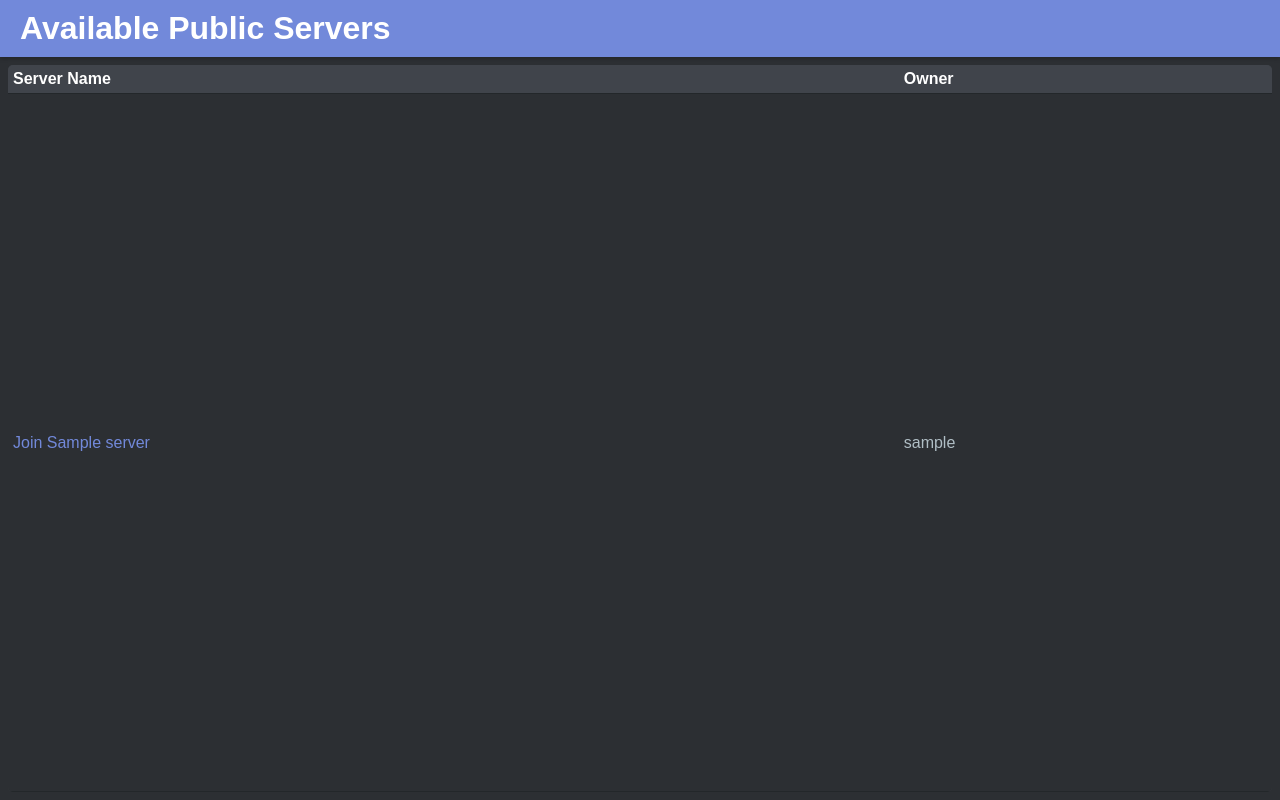
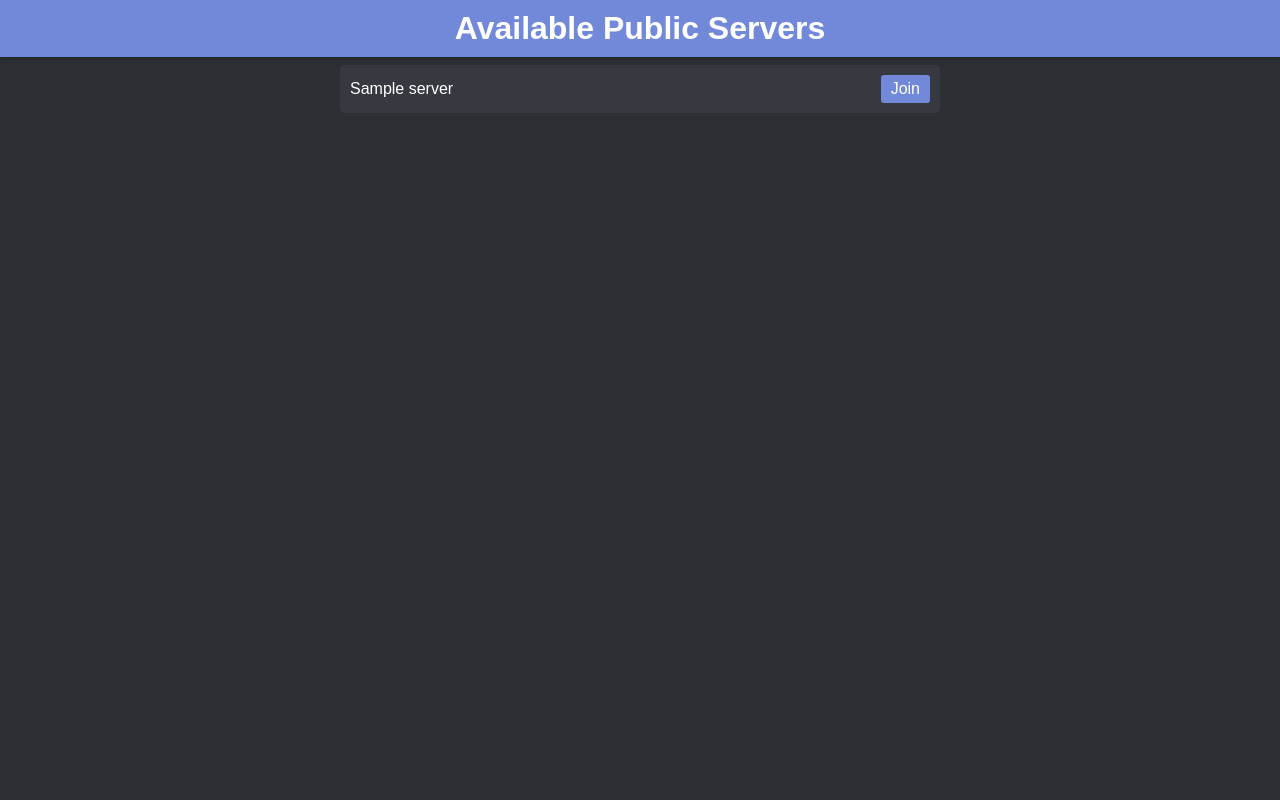
Before and after one commit to manayush17/Discord-, a Django app: page /server/ in a window 1280 px wide. Run offline with Django 5.2, Linux system fonts and the light colour scheme; a user stored in the database is signed in; tables that the repository leaves empty hold one stand-in row (values such as "Sample post").

Commit message:
ui for listing server done

```diff
--- a/project/app1/forms.py
+++ b/project/app1/forms.py
@@ -45,3 +45,9 @@ class ServerForm(forms.ModelForm):
     class Meta:
         model = Server
         fields = ['name', 'description','public']
+
+    def clean_name(self):
+        name = self.cleaned_data.get('name')
+        if Server.objects.filter(name=name).exists():
+            raise forms.ValidationError("A server with this name already exists.")
+        return name
--- a/project/app1/templates/list_servers.html
+++ b/project/app1/templates/list_servers.html
@@ -4,98 +4,22 @@
     <meta charset="UTF-8">
     <meta name="viewport" content="width=device-width, initial-scale=1.0">
     <title>Available Servers</title>
-    <style>
-        body {
-            font-family: Arial, sans-serif;
-            margin: 0;
-            padding: 0;
-            display: flex;
-            flex-direction: column;
-            height: 100vh;
-            background-color: #2c2f33;
-            color: white;
-        }
-
-        header {
-            background-color: #7289da;
-            padding: 10px 20px;
-            display: flex;
-            justify-content: space-between;
-            align-items: center;
-            box-shadow: 0 2px 4px rgba(0, 0, 0, 0.2);
-        }
-
-        header h1 {
-            margin: 0;
-        }
-
-        header nav a {
-            color: white;
-            text-decoration: none;
-            margin-left: 20px;
-        }
-
-        .container {
-            display: flex;
-            flex: 1;
-            padding: 8px;
-            box-sizing: border-box;
-        }
-
-        .server-table {
-            width: 100%;
-            border-collapse: collapse;
-            background-color: #36393f;
-            border-radius: 5px;
-            overflow: hidden;
-        }
-
-        .server-table th, .server-table td {
-            padding: 5px;
-            text-align: left;
-        }
-
-        .server-table th {
-            background-color: #40444b;
-            border-bottom: 1px solid #23272a;
-        }
-
-        .server-table td {
-            background-color: #2c2f33;
-            border-bottom: 1px solid #23272a;
-        }
-        .server-table a {
-            color: #7289da;
-            text-decoration: none;
-        }
-        .server-owner {
-            color: #b0bec5;
-        }
-    </style>
+    {% load static %}
+    <link rel="stylesheet" href="{% static 'styles3.css' %}">
 </head>
 <body>
     <header>
         <h1>Available Public Servers</h1>
     </header>
     <div class="container">
-        <table class="server-table">
-            <thead>
-                <tr>
-                    <th>Server Name</th>
-                    <th>Owner</th>
-                </tr>
-            </thead>
-            <tbody>
-                {% for server in server %}
-                    <tr>
-                        <td>
-                            <a href="{% url 'join_server' server.id %}">Join {{ server.name }}</a>
-                        </td>
-                        <td class="server-owner">{{ server.owner.username }}</td>
-                    </tr>
-                {% endfor %}
-            </tbody>
-        </table>
+        <div class="server-list">
+            {% for server in server %}
+                <div class="server-item">
+                    <span>{{ server.name }}</span>
+                    <a href="{% url 'join_server' server.id %}" class="join-button">Join</a>
+                </div>
+            {% endfor %}
+        </div>
     </div>
 </body>
 </html>
--- a/project/app1/templates/login.html
+++ b/project/app1/templates/login.html
@@ -18,7 +18,7 @@
                 <input type="password" id="password" name="password" placeholder="Password" required>
                 <button type="submit">Login</button>
                 <br>
-                <a class="redir" href="{% url 'signup' %}">I already have an account</a>
+                <a class="redir" href="{% url 'signup' %}">Don't have an account ? Register</a>
             </div>
         </form>
         {% if error_message %}
--- /dev/null
+++ b/project/static/styles3.css
@@ -0,0 +1,61 @@
+body {
+    font-family: Arial, sans-serif;
+    margin: 0;
+    padding: 0;
+    display: flex;
+    flex-direction: column;
+    height: 100vh;
+    background-color: #2c2f33;
+    color: white;
+}
+
+header {
+    background-color: #7289da;
+    padding: 10px 20px;
+    display: flex;
+    justify-content: center;
+    align-items: center;
+    box-shadow: 0 2px 4px rgba(0, 0, 0, 0.2);
+}
+
+header h1 {
+    margin: 0;
+}
+
+.container {
+    display: flex;
+    padding: 8px;
+    box-sizing: border-box;
+    justify-content: center;
+    align-items: center;
+}
+
+.server-list {
+    width: 100%;
+    max-width: 600px;
+    display: flex;
+    flex-direction: column;
+    gap: 10px;
+}
+
+.server-item {
+    display: flex;
+    justify-content: space-between;
+    align-items: center;
+    padding: 10px;
+    background-color: #36393f;
+    border-radius: 5px;
+}
+
+.join-button {
+    padding: 5px 10px;
+    background-color: #7289da;
+    color: white;
+    text-decoration: none;
+    border-radius: 3px;
+    transition: background-color 0.2s;
+}
+
+.join-button:hover {
+    background-color: #5b6eae;
+}
```
